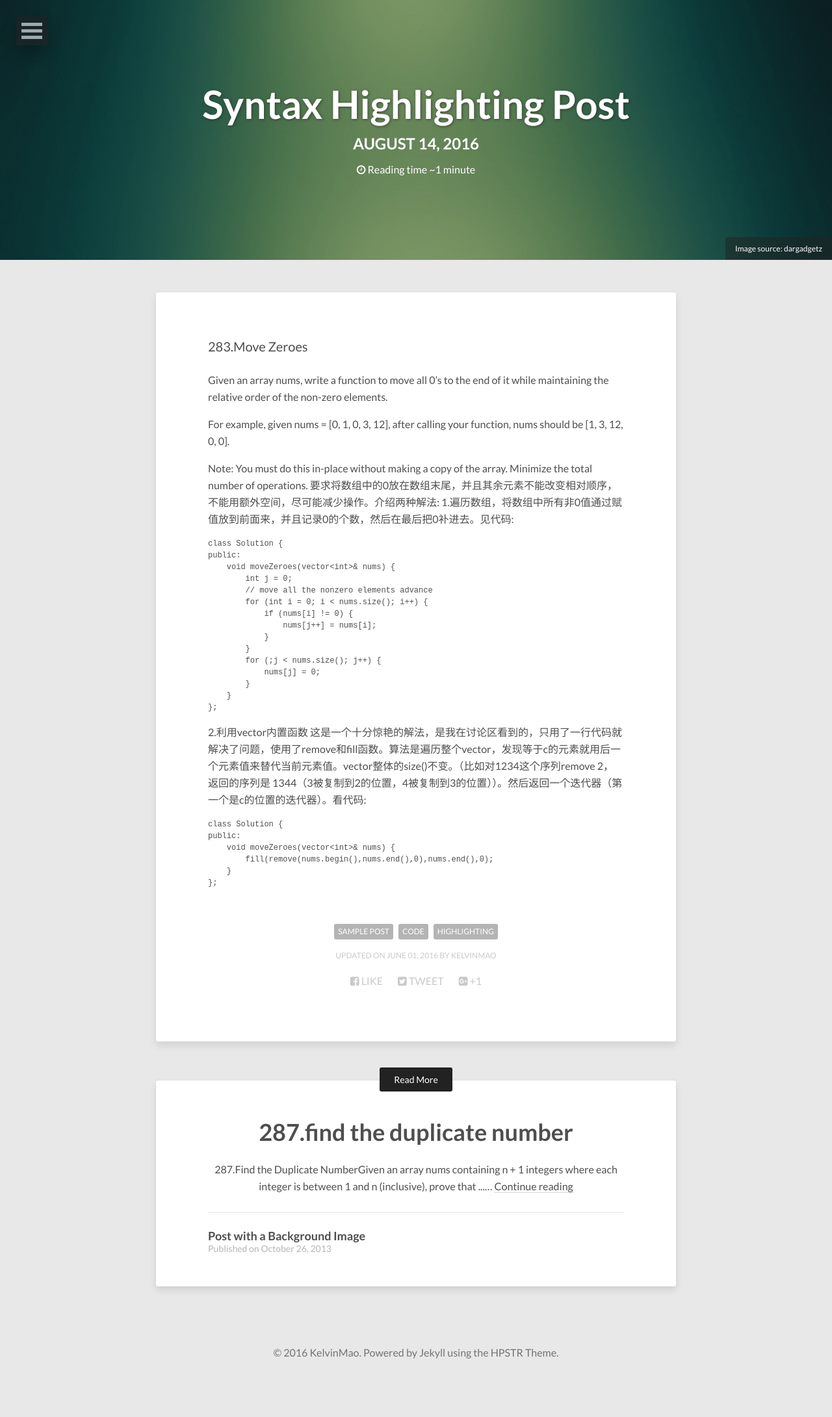
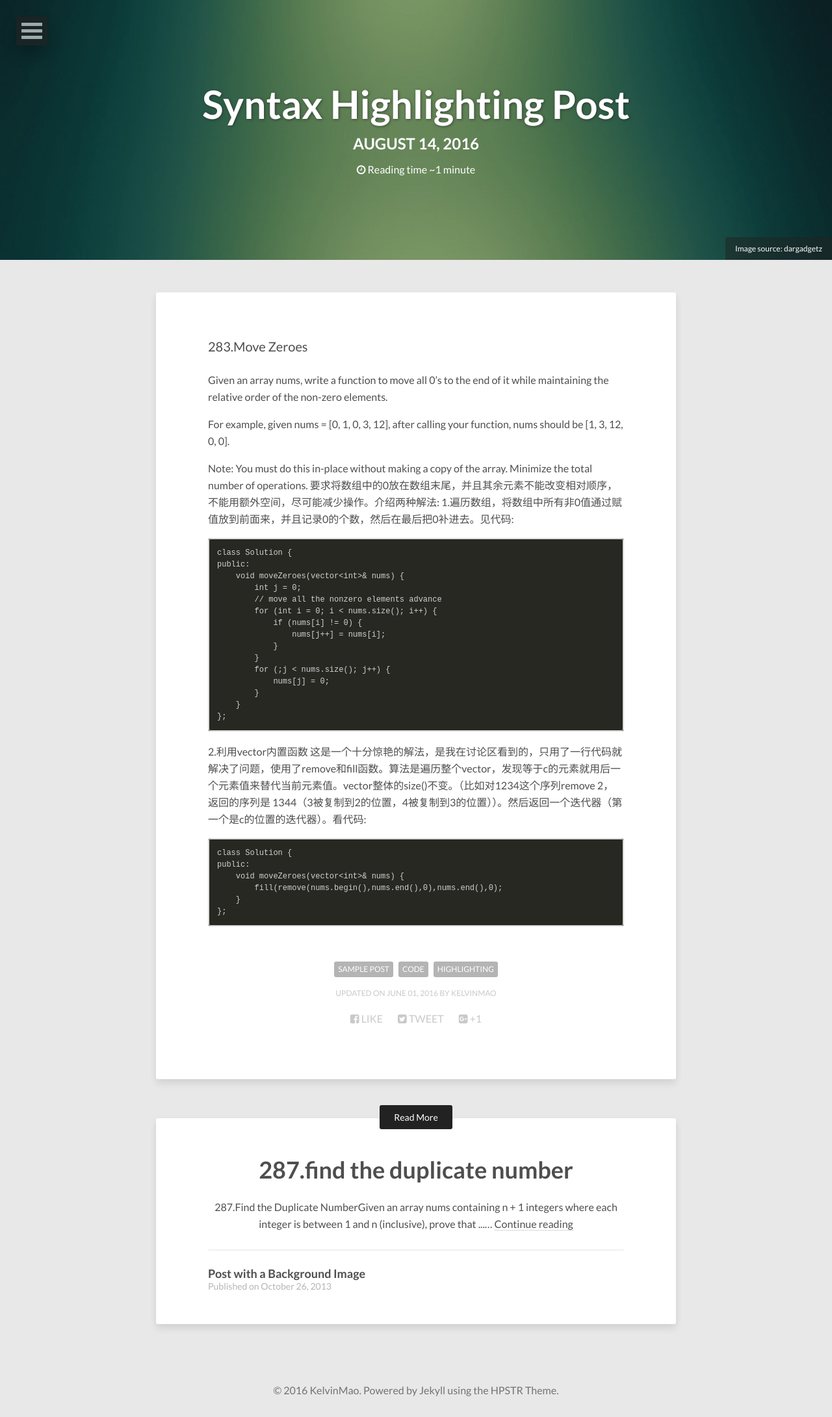
Before and after one commit to Kelvinmao/kelvinmao.github.io, a Jekyll site: the page built from _posts/2016-08-14-283.Move Zeroes.md, in a window 1280 px wide. Shown: the whole page at 65% size. Built offline with Jekyll 4.4.1, drawn with Linux system fonts in a browser that asks for light colours; nearby versions of some CDN libraries; before the commit the page ends 2123 px from its top, so only the background shows below that.

Commit message:
Update 2016-08-14-283.Move Zeroes.md

````diff
--- a/_posts/2016-08-14-283.Move Zeroes.md
+++ b/_posts/2016-08-14-283.Move Zeroes.md
@@ -22,7 +22,7 @@ Minimize the total number of operations.
 要求将数组中的0放在数组末尾，并且其余元素不能改变相对顺序，不能用额外空间，尽可能减少操作。介绍两种解法:
 1.遍历数组，将数组中所有非0值通过赋值放到前面来，并且记录0的个数，然后在最后把0补进去。见代码:
 
-```C++
+```
 class Solution {
 public:
     void moveZeroes(vector<int>& nums) {
@@ -43,7 +43,7 @@ public:
 2.利用vector内置函数
 这是一个十分惊艳的解法，是我在讨论区看到的，只用了一行代码就解决了问题，使用了remove和fill函数。算法是遍历整个vector，发现等于c的元素就用后一个元素值来替代当前元素值。vector整体的size()不变。（比如对1234这个序列remove 2，返回的序列是 1344（3被复制到2的位置，4被复制到3的位置））。然后返回一个迭代器（第一个是c的位置的迭代器）。看代码:
 
-```C++
+```
 class Solution {
 public:
     void moveZeroes(vector<int>& nums) {
````
